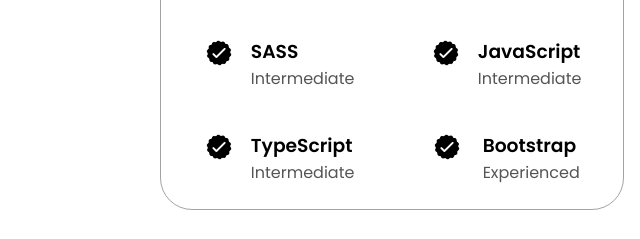
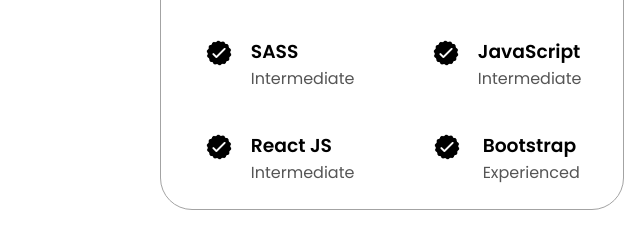
Before and after one commit to DiasGuitar/diasmukhamedin, a plain HTML site: page index.html in a window 1280 px wide. Shown: the part 1981-2220 px from the top of the page, 0-640 px from the left. Drawn offline with Linux system fonts and the light colour scheme.

Commit message:
chore: small update index.html

```diff
--- a/index.html
+++ b/index.html
@@ -175,7 +175,7 @@
                   class="icon"
                 />
                 <div>
-                  <h3>TypeScript</h3>
+                  <h3>React JS</h3>
                   <p>Intermediate</p>
                 </div>
               </article>
```
